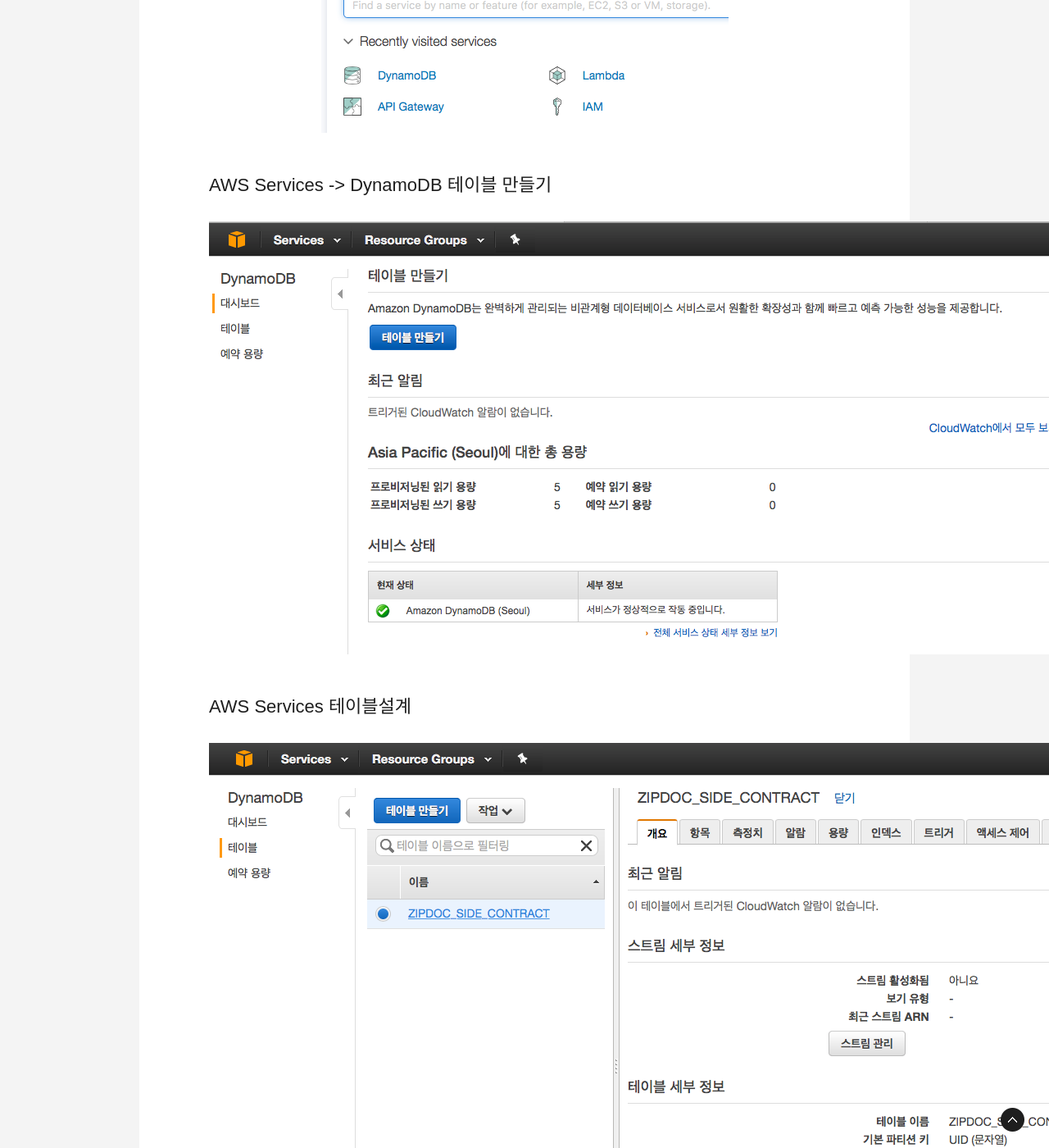
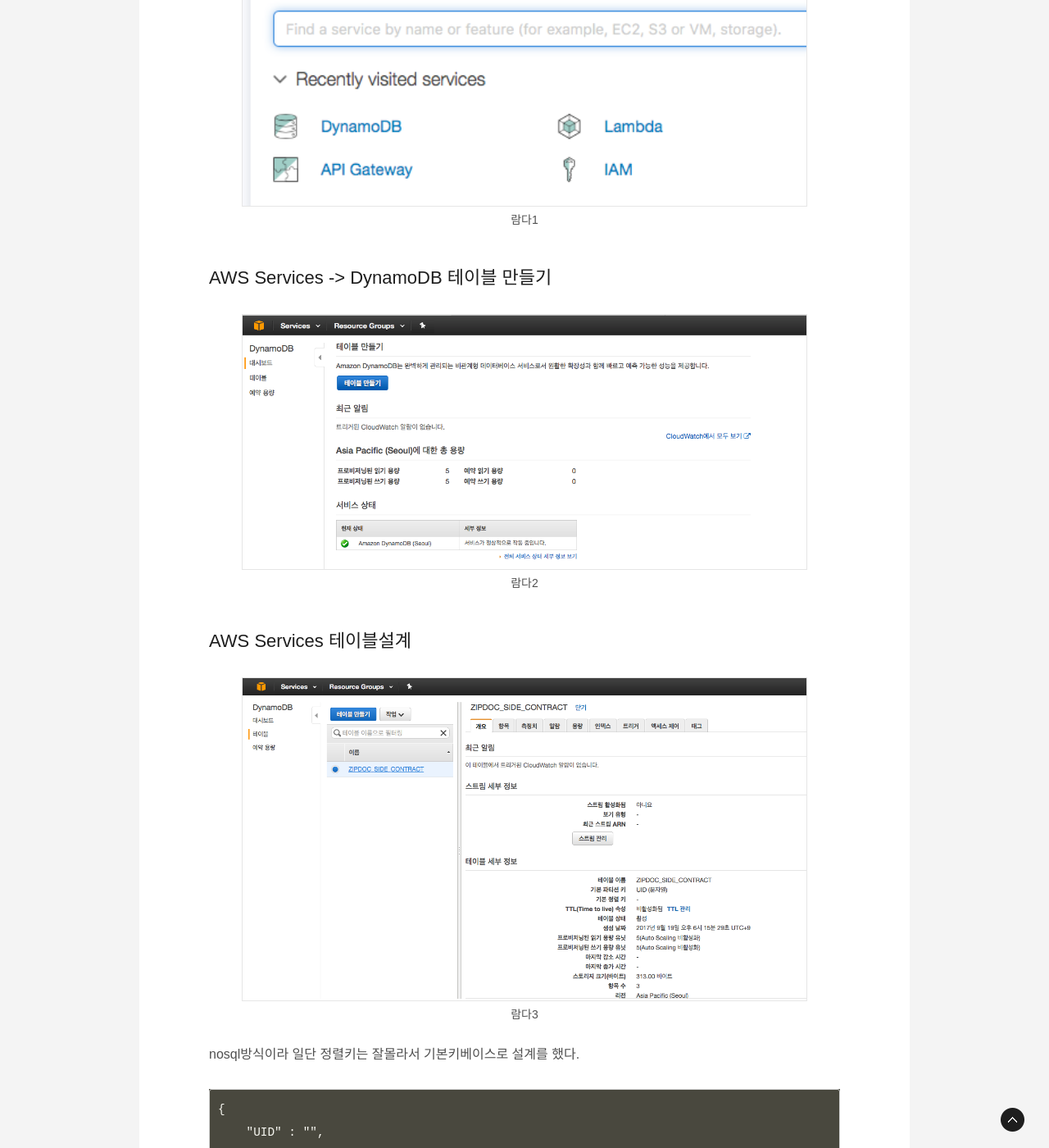
Before and after one commit to zipdocTech/zipdocTech.github.io, a Jekyll site: the page built from _posts/2017-09-21-aws-lambda.md, in a window 1280 px wide and 1400 px high, scrolled down 805 px. Shown: the whole window at 82% size. Built offline with Jekyll 4.4.1, drawn with Linux system fonts in a browser that asks for light colours; some web fonts are replaced.

Commit message:
2017-09-26 이미지 경로수

````diff
--- a/_posts/2017-09-21-aws-lambda.md
+++ b/_posts/2017-09-21-aws-lambda.md
@@ -15,18 +15,16 @@ image: /files/covers/aws-lambda-apigate-dynamodb.jpg
 
 일단 이렇게 만들생각을하고 일단 -ㅅ-...실행
 
-
-<img src="/files/2017-09-21-aws-lambda-1.png" class="hcenter">
+![람다1](/files/2017-09-21-aws-lambda-1.png)
 
 ## AWS Services -> DynamoDB 테이블 만들기
 
-<img src="/files/2017-09-21-aws-lambda-2.png" class="hcenter">
-
-
+![람다2](/files/2017-09-21-aws-lambda-2.png)
 
 ## AWS Services 테이블설계
 
-<img src="/files/2017-09-21-aws-lambda-3.png" class="hcenter">
+![람다3](/files/2017-09-21-aws-lambda-3.png)
+
 nosql방식이라 일단 정렬키는 잘몰라서 기본키베이스로 설계를 했다.
 ```
 {
@@ -43,8 +41,7 @@ nosql방식이라 일단 정렬키는 잘몰라서 기본키베이스로 설계
 
 
 ### AWS Lambda 함수 생성
-<img src="/files/2017-09-21-aws-lambda-4.png" class="hcenter">
 
-
+![람다4](/files/2017-09-21-aws-lambda-4.png)
 
 추후 정리해서 다시 적어야겠다;
````
